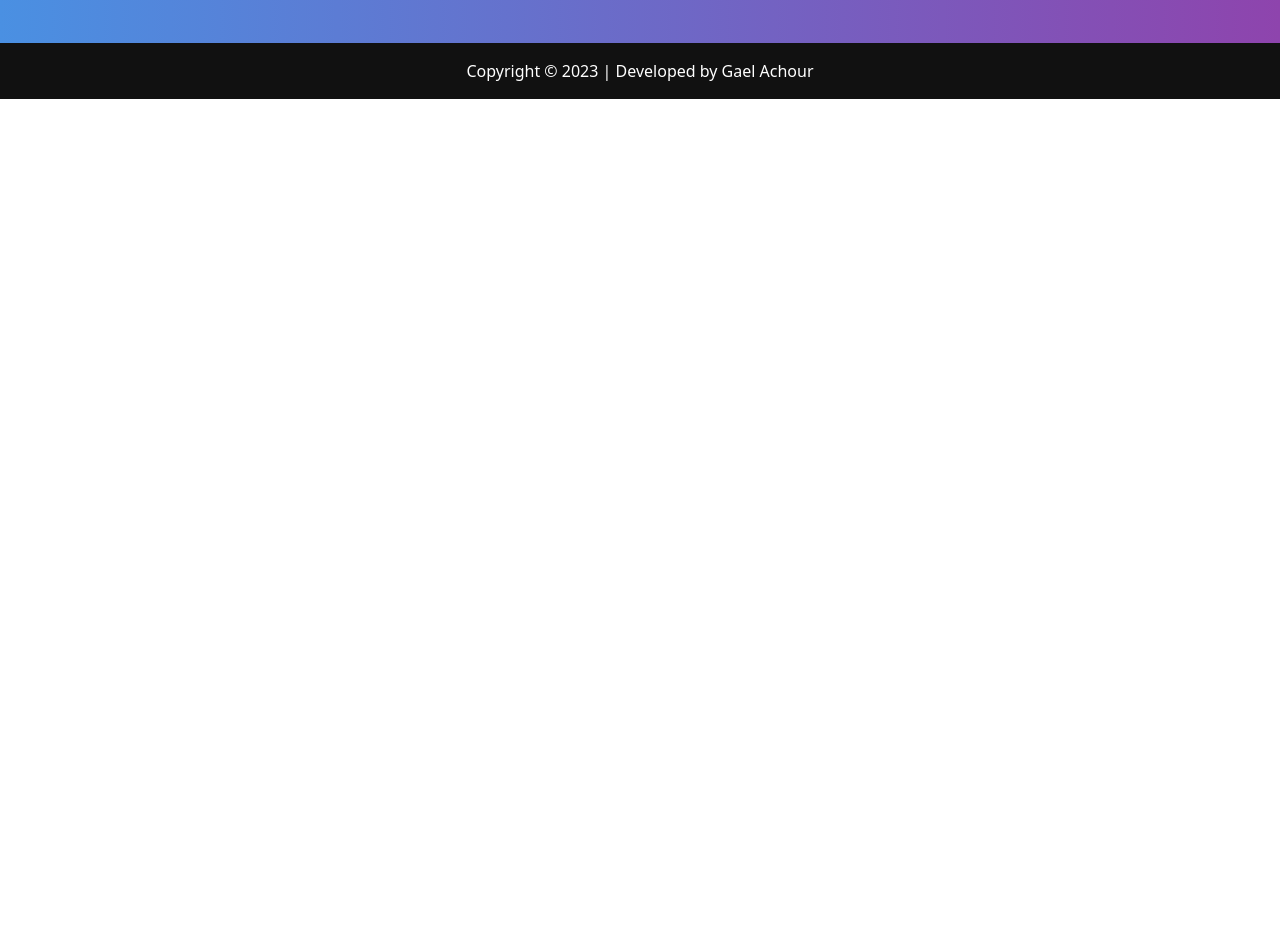
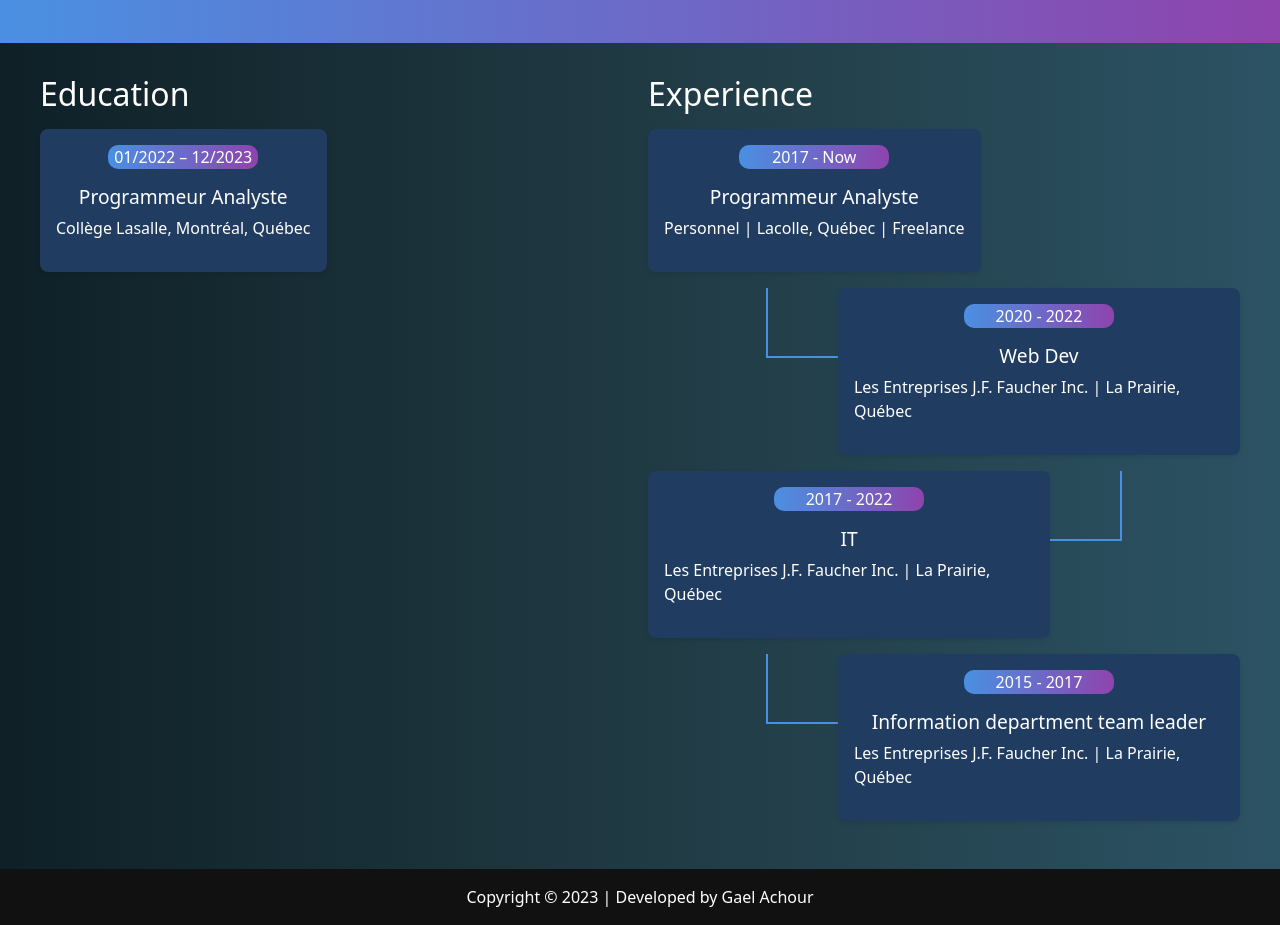
Before and after one commit to drachour/tmp-ppcvr, a React (Create React App) app: page /about in a window 1280 px wide. Shown: the part 860-1785 px from the top of the page. Before the commit the page ends 959 px from the top, so only its background shows below. Built offline with nearby package versions, Linux system fonts and the light colour scheme.

Commit message:
About Finish

```diff
--- a/src/App.js
+++ b/src/App.js
@@ -6,7 +6,7 @@ import Footer from './components/Footer';
 import Home from './pages/Home';
 import About from './pages/About';
 import Skills from './pages/Skills';
-import Experience from './pages/Experience';
+import Experience from './components/Experience';
 import Projects from './pages/Projects';
 import Contact from './pages/Contact';
 import Modal from './components/common/Modal';
--- /dev/null
+++ b/src/components/Experience.js
@@ -0,0 +1,143 @@
+import React from 'react';
+import styled from 'styled-components';
+
+const Education = styled.div`
+  padding: 2rem;
+`;
+
+const Container = styled.div`
+  max-width: 1200px;
+  margin: 0 auto;
+`;
+
+const Row = styled.div`
+  display: flex;
+  justify-content: space-between;
+  gap: 1rem;
+`;
+
+const ColMd6 = styled.div`
+  flex: 1;
+`;
+
+const SectionTitle = styled.h2`
+  font-size: 2rem;
+  margin-bottom: 1rem;
+  color: #ffffff;
+`;
+
+const SingleBox = styled.div`
+  display: flex;
+  flex-direction: column;
+  justify-content: space-between;
+  background-color: #203c60;
+  padding: 1rem;
+  margin-bottom: 1rem;
+  border-radius: 8px;
+  box-shadow: 0 2px 4px rgba(0, 0, 0, 0.1);
+  align-items: center;
+`;
+
+const Duration = styled.p`
+  border-radius: 10px;
+  background: linear-gradient(to right, #4a90e2, #8e44ad);
+  font-size: 1rem;
+  color: #fff;
+  width: 150px;
+  text-align: center;
+`;
+
+const Title = styled.h3`
+  font-size: 1.2rem;
+  color: #ffffff;
+`;
+
+const BoxGrid = styled.div`
+  display: flex;
+  justify-content: space-between;
+  align-items: flex-start;
+`;
+
+const EmptyBox = styled.div`
+  flex:1;
+`;
+
+const EmptyBoxLeft = styled.div`
+  width: 75px;
+  height: 70px;
+  border-left: 2px solid #4a90e2;
+  border-bottom: 2px solid #4a90e2;
+  border-top: none;
+  border-right: none;
+  margin-left: 20%;
+`;
+
+const EmptyBoxRight = styled.div`
+  width: 75px;
+  height: 70px;
+  border-left: none;
+  border-bottom: 2px solid #4a90e2;
+  border-top: none;
+  border-right: 2px solid #4a90e2;
+  margin-right: 20%;
+`;
+
+
+const Experience = () => {
+  return (
+    <Education>
+      <Container>
+        <Row>
+          <ColMd6>
+            <SectionTitle>Education</SectionTitle>
+            <BoxGrid>
+              <SingleBox>
+                <Duration>01/2022 – 12/2023</Duration>
+                <Title>Programmeur Analyste</Title>
+                <p>Collège Lasalle, Montréal, Québec</p>
+              </SingleBox>
+              <EmptyBox></EmptyBox>
+            </BoxGrid>
+          </ColMd6>
+          <ColMd6>
+            <SectionTitle>Experience</SectionTitle>
+            <BoxGrid>
+              <SingleBox>
+                <Duration>2017 - Now</Duration>
+                <Title>Programmeur Analyste</Title>
+                <p>Personnel | Lacolle, Québec | Freelance</p>
+              </SingleBox>
+              <EmptyBox></EmptyBox>
+            </BoxGrid>
+            <BoxGrid>
+              <EmptyBoxLeft></EmptyBoxLeft>
+              <SingleBox>
+                <Duration>2020 - 2022</Duration>
+                <Title>Web Dev</Title>
+                <p>Les Entreprises J.F. Faucher Inc. | La Prairie, Québec</p>
+              </SingleBox>
+            </BoxGrid>
+            <BoxGrid>
+              <SingleBox>
+                <Duration>2017 - 2022</Duration>
+                <Title>IT</Title>
+                <p>Les Entreprises J.F. Faucher Inc. | La Prairie, Québec</p>
+              </SingleBox>
+              <EmptyBoxRight></EmptyBoxRight>
+            </BoxGrid>
+            <BoxGrid>
+              <EmptyBoxLeft></EmptyBoxLeft>
+              <SingleBox>
+                <Duration>2015 - 2017</Duration>
+                <Title>Information department team leader</Title>
+                <p>Les Entreprises J.F. Faucher Inc. | La Prairie, Québec</p>
+              </SingleBox>
+            </BoxGrid>
+          </ColMd6>
+        </Row>
+      </Container>
+    </Education>
+  );
+};
+
+export default Experience;
--- a/src/components/Menu.js
+++ b/src/components/Menu.js
@@ -4,7 +4,7 @@ import { Link } from 'react-router-dom';
 import { Lozenge } from './common/Lozenge';
 import About from '../pages/About';
 import Contact from '../pages/Contact';
-import Experience from '../pages/Experience';
+import Experience from './Experience';
 import Projects from '../pages/Projects';
 import Skills from '../pages/Skills';
 
--- a/src/index.js
+++ b/src/index.js
@@ -14,7 +14,4 @@ root.render(
   </React.StrictMode>
 );
 
-// If you want to start measuring performance in your app, pass a function
-// to log results (for example: reportWebVitals(console.log))
-// or send to an analytics endpoint. Learn more: https://bit.ly/CRA-vitals
 reportWebVitals();
--- a/src/pages/About.js
+++ b/src/pages/About.js
@@ -3,6 +3,7 @@ import styled from 'styled-components';
 import { CircularProgressbar, buildStyles } from 'react-circular-progressbar';
 import 'react-circular-progressbar/dist/styles.css';
 import myImage from '../assets/images/backCoverDiscord-removebg-preview.png';
+import Experience from '../components/Experience';
 
 const AboutContainer = styled.div`
   display: flex;
@@ -194,11 +195,12 @@ const About = () => {
                     </SingleBox>
                     <SingleBox>
                         <PartIcon><i className="fas fa-mug-hot"></i></PartIcon>
-                        <Count>2034+</Count>
+                        <Count>2 031 423+</Count>
                         <Description>Cups Of Tea</Description>
                     </SingleBox>
                 </Row>
             </DividerContainer>
+            <Experience />
         </AboutContainer>
     );
 };
```
Also changed, not shown: src/pages/Experience.js (deleted).
